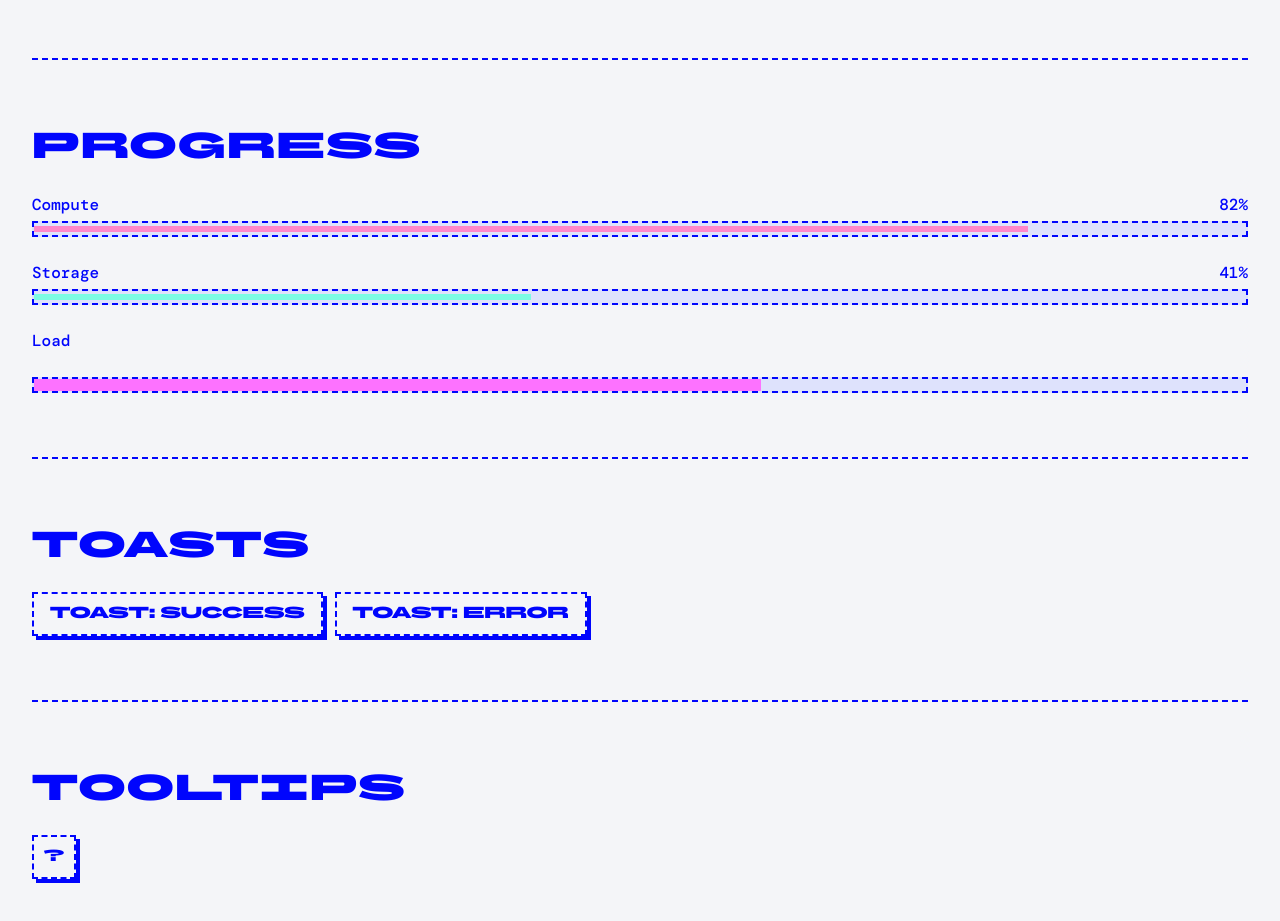
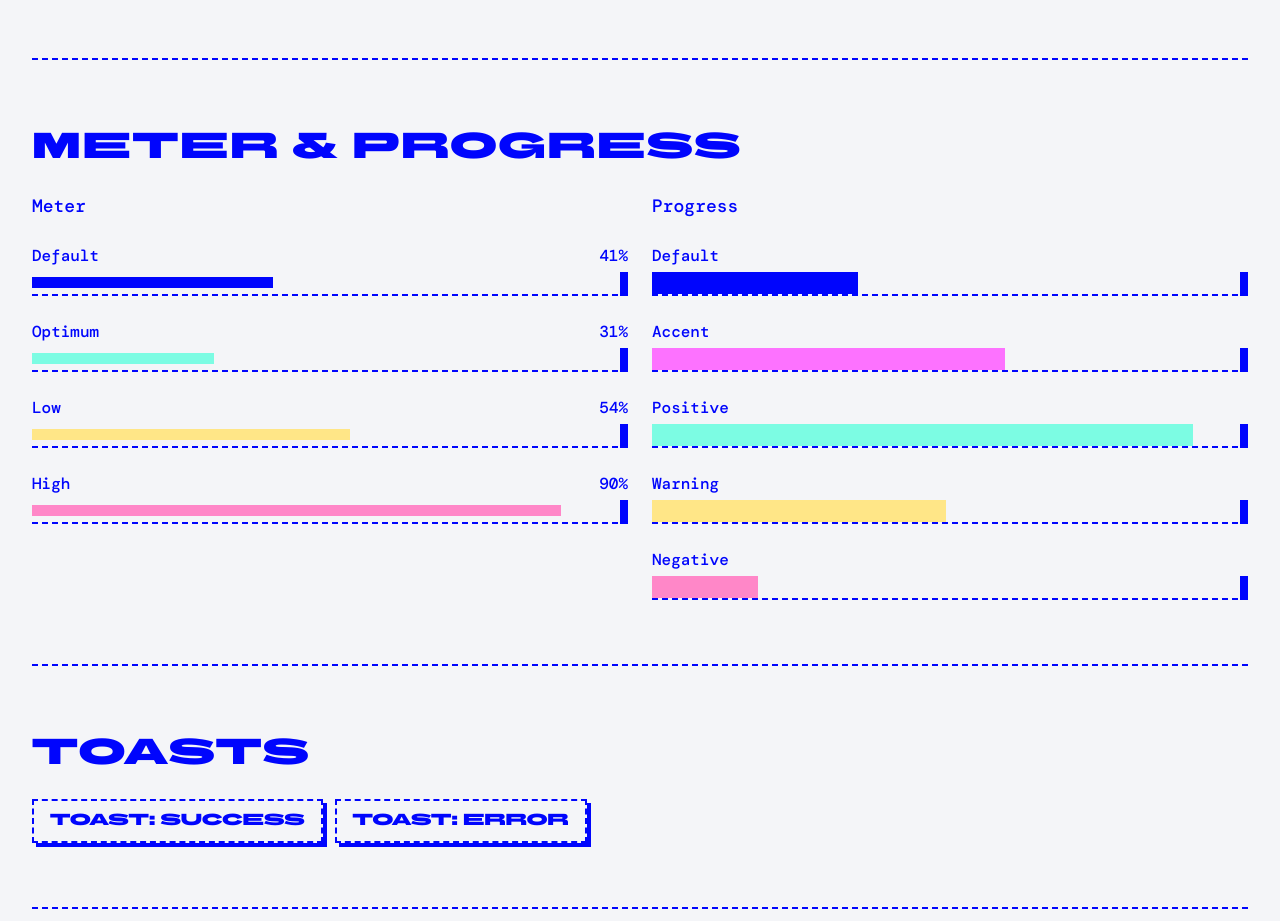
Before and after one commit to domneo/bleed, a website: page index.html in a window 1280 px wide. Shown: the part 6020-6941 px from the top of the page. Drawn offline with Linux system fonts and the light colour scheme.

Commit message:
feat: update progress

```diff
--- a/index.html
+++ b/index.html
@@ -295,19 +295,55 @@
 
       <!-- PROGRESS -->
       <section class="demo-section" aria-labelledby="h-progress">
-        <h2 class="text-heading" id="h-progress">Progress</h2>
-        <div class="capacity">
-          <span class="capacity__label">Compute</span>
-          <span class="capacity__value">82%</span>
-          <meter class="meter" value="82" min="0" max="100" low="50" high="80" optimum="30" aria-label="Compute budget">82%</meter>
+        <h2 class="text-heading" id="h-progress">Meter & Progress</h2>
+        <div class="token-grid" style="grid-template-columns:repeat(auto-fit, minmax(16rem, 1fr))">
+          <div class="demo-section" style="margin-block:0">
+            <h3 class="text-lead">Meter</h3>
+            <div class="capacity">
+              <span class="capacity__label">Default</span>
+              <span class="capacity__value">41%</span>
+              <meter class="meter" value="41" min="0" max="100" low="50" high="80" optimum="30" aria-label="Meter default">41%</meter>
+            </div>
+            <div class="capacity">
+              <span class="capacity__label">Optimum</span>
+              <span class="capacity__value">31%</span>
+              <meter class="meter meter--tone" value="31" min="0" max="100" low="50" high="80" optimum="30" aria-label="Meter optimum">31%</meter>
+            </div>
+            <div class="capacity">
+              <span class="capacity__label">Low</span>
+              <span class="capacity__value">54%</span>
+              <meter class="meter meter--tone" value="54" min="0" max="100" low="50" high="80" optimum="30" aria-label="Meter low">54%</meter>
+            </div>
+            <div class="capacity">
+              <span class="capacity__label">High</span>
+              <span class="capacity__value">90%</span>
+              <meter class="meter meter--tone" value="90" min="0" max="100" low="50" high="80" optimum="30" aria-label="Meter high">90%</meter>
+            </div>
+          </div>
+          <div class="demo-section" style="margin-block:0">
+            <h3 class="text-lead">Progress</h3>
+            <div class="capacity">
+              <label class="capacity__label" for="load-default">Default</label>
+              <progress class="progress" id="load-default" value="0.35" aria-label="Default"></progress>
+            </div>
+            <div class="capacity">
+              <label class="capacity__label" for="load-accent">Accent</label>
+              <progress class="progress progress--accent" id="load-accent" value="0.6" aria-label="Accent"></progress>
+            </div>
+            <div class="capacity">
+              <label class="capacity__label" for="load-positive">Positive</label>
+              <progress class="progress progress--positive" id="load-positive" value="0.92" aria-label="Positive"></progress>
+            </div>
+            <div class="capacity">
+              <label class="capacity__label" for="load-warning">Warning</label>
+              <progress class="progress progress--warning" id="load-warning" value="0.5" aria-label="Warning"></progress>
+            </div>
+            <div class="capacity">
+              <label class="capacity__label" for="load-negative">Negative</label>
+              <progress class="progress progress--negative" id="load-negative" value="0.18" aria-label="Negative"></progress>
+            </div>
+          </div>
         </div>
-        <div class="capacity">
-          <span class="capacity__label">Storage</span>
-          <span class="capacity__value">41%</span>
-          <meter class="meter" value="41" min="0" max="100" low="50" high="80" optimum="30" aria-label="Storage budget">41%</meter>
-        </div>
-        <label class="capacity__label" for="load">Load</label>
-        <progress class="progress progress--accent" id="load" value="0.6" aria-label="Load"></progress>
       </section>
 
       <hr>
--- a/src/components/finance/progress.css
+++ b/src/components/finance/progress.css
@@ -1,9 +1,10 @@
 /* Progress & capacity — native <progress> and <meter>.
  *   <progress class="progress" value="0.6"></progress>
- *   <meter class="meter" value="82" min="0" max="100" low="50" high="80" optimum="30">
- * <meter>'s low/high/optimum map to budget thresholds: the browser picks
- * optimum / sub-optimum / sub-sub-optimum and we colour those positive/warning/
- * negative. Pseudo-elements are vendor-specific, hence the duplicated blocks. */
+ *   <meter class="meter meter--tone" value="82" min="0" max="100" low="50" high="80" optimum="30">
+ * A plain <meter> fills with --ink. Add .meter--tone to colour by threshold:
+ * the browser picks optimum / sub-optimum / sub-sub-optimum and we map those to
+ * positive/warning/negative. Pseudo-elements are vendor-specific, hence the
+ * duplicated blocks. */
 
 @layer bleed.components {
   .progress,
@@ -11,38 +12,76 @@
     -webkit-appearance: none;
     appearance: none;
     inline-size: 100%;
-    block-size: var(--space-4);
-    border: var(--border-w) var(--border-style) var(--ink);
+    block-size: var(--space-5);
+    border-block-end: var(--border-w) var(--border-style) var(--ink);
+    border-inline-end: calc(var(--border-w) * 4) var(--border-style) var(--ink);
     border-radius: var(--radius);
-    background-color: color-mix(in oklch, var(--ink) 10%, var(--paper));
     overflow: hidden;
   }
 
   /* --- <progress> --------------------------------------------------------- */
-  /* NB: use the `background` shorthand, not background-color — the UA paints these
-     fills with a glossy background-IMAGE (gradient) that a background-color leaves
-     untouched, so the native green/red would show through. The shorthand resets it. */
-  .progress::-webkit-progress-bar { background: transparent; }
+  .progress::-webkit-progress-bar {
+    background: transparent;
+  }
   .progress::-webkit-progress-value {
     background: var(--progress-color, var(--ink));
     transition: inline-size var(--transition);
   }
-  .progress::-moz-progress-bar { background: var(--progress-color, var(--ink)); }
+  .progress::-moz-progress-bar {
+    background: var(--progress-color, var(--ink));
+  }
 
-  .progress--positive { --progress-color: var(--positive); }
-  .progress--negative { --progress-color: var(--negative); }
-  .progress--accent   { --progress-color: var(--accent); }
+  .progress--positive {
+    --progress-color: var(--positive);
+  }
+  .progress--negative {
+    --progress-color: var(--negative);
+  }
+  .progress--warning {
+    --progress-color: var(--warning);
+  }
+  .progress--accent {
+    --progress-color: var(--accent);
+  }
 
   /* --- <meter> ------------------------------------------------------------ */
-  .meter::-webkit-meter-inner-element { block-size: 100%; }
-  .meter::-webkit-meter-bar { background: transparent; border: none; }
-  .meter::-webkit-meter-optimum-value        { background: var(--positive); }
-  .meter::-webkit-meter-suboptimum-value     { background: var(--warning); }
-  .meter::-webkit-meter-even-less-good-value { background: var(--negative); }
+  .meter::-webkit-meter-inner-element {
+    block-size: 100%;
+  }
+  .meter::-webkit-meter-bar {
+    background: transparent;
+    border: none;
+  }
+  /* Default: value bar is ink regardless of threshold. */
+  .meter::-webkit-meter-optimum-value,
+  .meter::-webkit-meter-suboptimum-value,
+  .meter::-webkit-meter-even-less-good-value {
+    background: var(--ink);
+  }
+  .meter::-moz-meter-bar {
+    background: var(--ink);
+  }
 
-  .meter:-moz-meter-optimum::-moz-meter-bar         { background: var(--positive); }
-  .meter:-moz-meter-sub-optimum::-moz-meter-bar     { background: var(--warning); }
-  .meter:-moz-meter-sub-sub-optimum::-moz-meter-bar { background: var(--negative); }
+  /* .meter--tone: colour by optimum / low / high threshold. */
+  .meter--tone::-webkit-meter-optimum-value {
+    background: var(--positive);
+  }
+  .meter--tone::-webkit-meter-suboptimum-value {
+    background: var(--warning);
+  }
+  .meter--tone::-webkit-meter-even-less-good-value {
+    background: var(--negative);
+  }
+
+  .meter--tone:-moz-meter-optimum::-moz-meter-bar {
+    background: var(--positive);
+  }
+  .meter--tone:-moz-meter-sub-optimum::-moz-meter-bar {
+    background: var(--warning);
+  }
+  .meter--tone:-moz-meter-sub-sub-optimum::-moz-meter-bar {
+    background: var(--negative);
+  }
 
   /* labelled capacity row */
   .capacity {
@@ -51,7 +90,14 @@
     align-items: center;
     gap: var(--space-1) var(--space-3);
   }
-  .capacity > :is(.progress, .meter) { grid-column: 1 / -1; }
-  .capacity__label { font-size: var(--font-size-1); }
-  .capacity__value { font-variant-numeric: tabular-nums; text-align: end; }
+  .capacity > :is(.progress, .meter) {
+    grid-column: 1 / -1;
+  }
+  .capacity__label {
+    font-size: var(--font-size-1);
+  }
+  .capacity__value {
+    font-variant-numeric: tabular-nums;
+    text-align: end;
+  }
 }
```
Also changed, not shown: dist/components.css.
